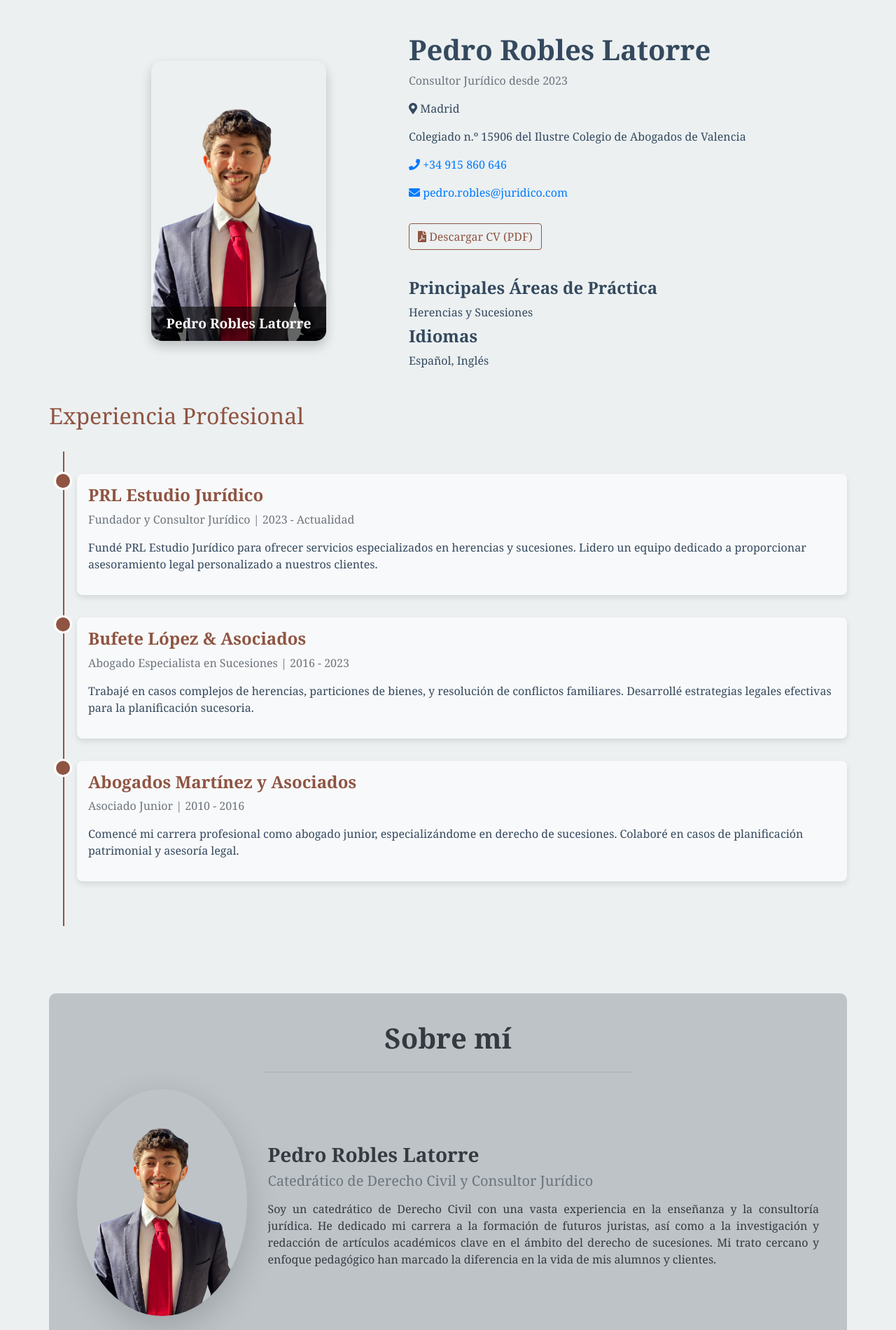
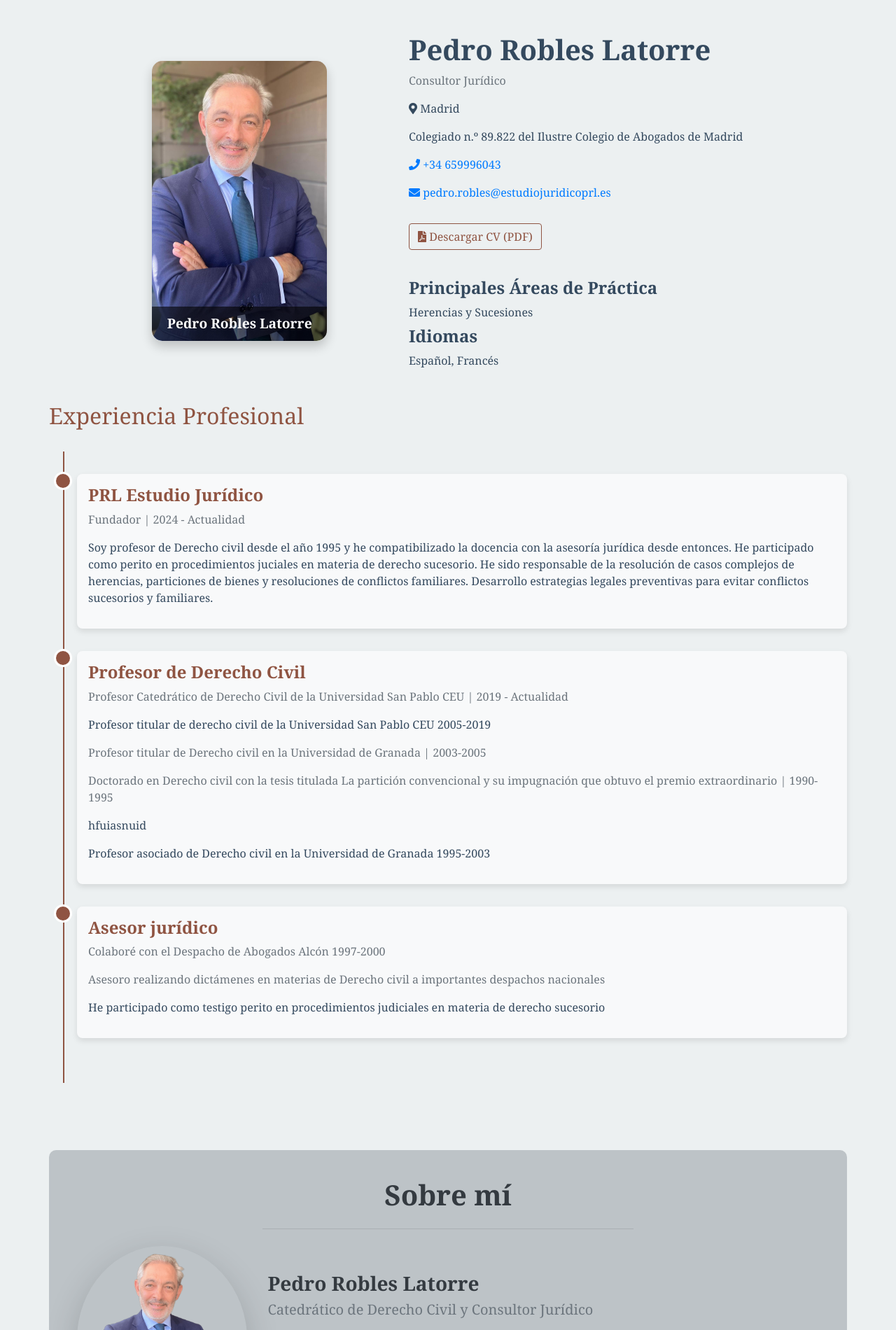
Before and after one commit to QuiqueRobles/EstudioJuridicoPRL, a Flask app: page / in a window 1280 px wide. Shown: the part 641-2541 px from the top of the page at 70% size. Run offline with Flask 3, Linux system fonts and the light colour scheme; some libraries are stand-ins or nearby versions.

Commit message:
Added contact form logic and text and photos

```diff
--- a/app/routes.py
+++ b/app/routes.py
@@ -67,6 +67,66 @@
         return render_template('herencia.html')
 
     return render_template('herencia.html')
+
+@app.route('/contacto', methods=['GET', 'POST'])
+def contacto():
+    if request.method == 'POST':
+        # Recoge la información del formulario
+        nombre = request.form['nombre']
+        email = request.form['email']
+        asunto = request.form['asunto']
+        mensaje = request.form['mensaje']
+
+        # Construir el mensaje de correo
+        access_token = get_access_token()  # Asegúrate de que tienes una función para obtener el token
+        email_data = {
+            "message": {
+                "subject": f"Nuevo Mensaje de Contacto: {asunto}",
+                "body": {
+                    "contentType": "Text",
+                    "content": f"""
+                    Has recibido un nuevo mensaje de contacto:
+
+                    Nombre: {nombre}
+                    Email: {email}
+
+                    Asunto: {asunto}
+                    Mensaje:
+                    {mensaje}
+
+                    Este mensaje fue enviado desde el formulario de contacto en el sitio web.
+                    """
+                },
+                "toRecipients": [
+                    {
+                        "emailAddress": {
+                            "address": "pedro.robles@estudiojuridicoprl.es"
+                        }
+                    }
+                ]
+            }
+        }
+
+        try:
+            # Enviar el correo usando Microsoft Graph API
+            response = requests.post(
+                "https://graph.microsoft.com/v1.0/users/pedro.robles@estudiojuridicoprl.es/sendMail",
+                headers={
+                    "Authorization": f"Bearer {access_token}",
+                    "Content-Type": "application/json"
+                },
+                json=email_data
+            )
+            response.raise_for_status()
+            flash('Tu mensaje ha sido enviado con éxito. Nos pondremos en contacto contigo pronto.', 'success')
+        except requests.exceptions.HTTPError as err:
+            # Capturar y mostrar el error
+            error_message = err.response.json().get("error", {}).get("message", str(err))
+            flash(f'No se pudo enviar el correo electrónico. Error: {error_message}', 'danger')
+
+        return render_template('index.html')
+
+    return render_template('index.html')
 
 
 @app.route('/particiones', methods=['GET', 'POST'])
--- a/app/templates/index.html
+++ b/app/templates/index.html
@@ -26,14 +26,14 @@
             <div class="cards-container">
                 <div class="card">
                     <div class="card-body">
-                        <h5 class="card-title">Servicios de Herencias</h5>
+                        <h5 class="card-title">Asesoramiento sobre Herencias</h5>
                         <p class="card-text">Conoce más sobre nuestros servicios especializados en herencias.</p>
                         <a href="#servicios" class="btn btn-primary">Ver Herencias</a>
                     </div>
                 </div>
                 <div class="card">
                     <div class="card-body">
-                        <h5 class="card-title">Servicios de Particiones</h5>
+                        <h5 class="card-title">Asesoramiento sobre Particiones</h5>
                         <p class="card-text">Descubre cómo podemos ayudarte con la partición de bienes.</p>
                         <a href="#servicios" class="btn btn-primary">Ver Particiones</a>
                     </div>
@@ -57,7 +65,7 @@
                         <!-- Professional Photo -->
                         <div class="col-md-6 text-center d-flex align-items-center justify-content-center">
                             <div class="photo-container">
-                                <img src="{{ url_for('static', filename='img/pedro-robles.png') }}" alt="Pedro Robles Latorre">
+                                <img src="{{ url_for('static', filename='img/pedro-robles.jpg') }}" alt="Pedro Robles Latorre">
                                 <div class="photo-overlay">Pedro Robles Latorre</div>
                             </div>
                         </div>
@@ -66,19 +74,19 @@
                         <div class="col-md-8 d-flex align-items-center">
                             <div class="details-container ml-md-4 mt-3 mt-md-0">
                                 <h2 class="display-4 font-weight-bold ">Pedro Robles Latorre</h2>
-                                <p class="text-muted">Consultor Jurídico desde 2023</p>
+                                <p class="text-muted">Consultor Jurídico</p>
                                 <p><i class="fas fa-map-marker-alt "></i> Madrid</p>
-                                <p>Colegiado n.º 15906 del Ilustre Colegio de Abogados de Valencia</p>
-                                <p><a href="tel:+34915860646" class="text-primary"><i class="fas fa-phone"></i> +34 915 860 646</a></p>
+                                <p>Colegiado n.º 89.822 del Ilustre Colegio de Abogados de Madrid</p>
+                                <p><a href="tel:+34915860646" class="text-primary"><i class="fas fa-phone"></i> +34 659996043</a></p>
                                 <p><a href="mailto:pedro.robles@juridico.com" class="text-primary"><i class="fas fa-envelope"></i>
-                                        pedro.robles@juridico.com</a></p>
+                                        pedro.robles@estudiojuridicoprl.es</a></p>
                                 <a href="{{ url_for('static', filename='docs/CV_Pedro_Robles.pdf') }}" class="btn btn-outline-primary my-3"><i
                                         class="fas fa-file-pdf"></i> Descargar CV (PDF)</a>
                                 <div class="mt-4">
                                     <h4 class="font-weight-bold ">Principales Áreas de Práctica</h4>
                                     <p class="mb-2">Herencias y Sucesiones</p>
                                     <h4 class="font-weight-bold ">Idiomas</h4>
-                                    <p class="mb-0">Español, Inglés</p>
+                                    <p class="mb-0">Español, Francés</p>
                                 </div>
                             </div>
                         </div>
@@ -100,9 +108,10 @@
                         <div class="timeline-dot"></div>
                         <div class="timeline-content">
                             <h4 class="timeline-title">PRL Estudio Jurídico</h4>
-                            <p class="text-muted">Fundador y Consultor Jurídico | 2023 - Actualidad</p>
-                            <p>Fundé PRL Estudio Jurídico para ofrecer servicios especializados en herencias y sucesiones.
-                                Lidero un equipo dedicado a proporcionar asesoramiento legal personalizado a nuestros clientes.
+                            <p class="text-muted">Fundador | 2024 - Actualidad</p>
+                            <p>Soy profesor de Derecho civil desde el año 1995 y he compatibilizado la docencia con la asesoría jurídica desde entonces. He participado como perito en procedimientos juciales en materia de derecho sucesorio.
+                                He sido responsable de la resolución de casos complejos de herencias, particiones de bienes y resoluciones de conflictos familiares.
+                                Desarrollo estrategias legales preventivas para evitar conflictos sucesorios y familiares.
                             </p>
                         </div>
                     </div>
@@ -110,20 +119,29 @@
                     <div class="timeline-item">
                         <div class="timeline-dot"></div>
                         <div class="timeline-content">
-                            <h4 class="timeline-title">Bufete López & Asociados</h4>
-                            <p class="text-muted">Abogado Especialista en Sucesiones | 2016 - 2023</p>
-                            <p>Trabajé en casos complejos de herencias, particiones de bienes, y resolución de conflictos
-                                familiares. Desarrollé estrategias legales efectivas para la planificación sucesoria.</p>
+                            <h4 class="timeline-title">Profesor de Derecho Civil</h4>
+                            <p class="text-muted">Profesor Catedrático de Derecho Civil de la Universidad San Pablo CEU | 2019 - Actualidad</p>
+                            <p>Profesor titular de derecho civil de la Universidad San Pablo CEU 2005-2019</p>
+                            <p class="text-muted">Profesor titular de Derecho civil en la Universidad de Granada | 2003-2005
+                            <p class="text-muted">Doctorado en Derecho civil con la tesis titulada La partición convencional y su impugnación que obtuvo el premio
+                            extraordinario | 1990-1995</p>
+                            <p>hfuiasnuid</p>
+                            <p> Profesor asociado de Derecho civil en la Universidad de Granada 1995-2003</p>
+
+
+
+                    </p>
                         </div>
                     </div>
                     <!-- Timeline Item 3 -->
                     <div class="timeline-item">
                         <div class="timeline-dot"></div>
                         <div class="timeline-content">
-                            <h4 class="timeline-title">Abogados Martínez y Asociados</h4>
-                            <p class="text-muted">Asociado Junior | 2010 - 2016</p>
-                            <p>Comencé mi carrera profesional como abogado junior, especializándome en derecho de sucesiones.
-                                Colaboré en casos de planificación patrimonial y asesoría legal.</p>
+                            <h4 class="timeline-title">Asesor jurídico</h4>
+                            <p class="text-muted">Colaboré con el Despacho de Abogados Alcón 1997-2000
+                            <p class="text-muted">Asesoro realizando dictámenes en materias de Derecho civil a importantes despachos nacionales
+                            <p class="text-muted"></p>He participado como testigo perito en procedimientos judiciales en materia de derecho sucesorio
+                            <p></p>
                         </div>
                     </div>
                 </div>
@@ -148,7 +166,7 @@
                         <h5 class="text-muted">Catedrático de Derecho Civil y Consultor Jurídico</h5>
                         <p class="text-justify mt-3 text-dark">Soy un catedrático de Derecho Civil con una vasta experiencia en la
                             enseñanza y la consultoría jurídica. He dedicado mi carrera a la formación de futuros juristas, así como
-                            a la investigación y redacción de artículos académicos clave en el ámbito del derecho de sucesiones. Mi
+                            a la investigación y redacción de artículos académicos en el ámbito del derecho civil y en especial en materia de sucesiones. Mi
                             trato cercano y enfoque pedagógico han marcado la diferencia en la vida de mis alumnos y clientes.</p>
                     </div>
                 </div>
@@ -244,7 +262,7 @@
                     <div class="col-md-6">
                         <div class="card interactive-card">
                             <img src="{{ url_for('static', filename='img/patrimony.png') }}" class="card-img-top"
-                                alt="Servicios de Herencias" style="width:350px">
+                                alt="Servicios de Herencias" style="width:400px">
                             <div class="card-body">
                                 <h3 class="card-title">Asesoramiento en Herencias</h3>
                                 <p class="card-text">Ofrecemos asesoramiento experto en la planificación y gestión de
@@ -260,7 +278,7 @@
                     <div class="col-md-6">
                         <div class="card interactive-card">
                             <img src="{{ url_for('static', filename='img/lawicon.png') }}" class="card-img-top"
-                                alt="Servicios de Particiones" style="width:350px">
+                                alt="Servicios de Particiones" style="width:400px">
                             <div class="card-body">
                                 <h3 class="card-title">Gestión de Particiones</h3>
                                 <p class="card-text">Gestionamos el proceso de partición de bienes, asegurando una
```
Also changed, not shown: other parts of app/templates/index.html (+13 -4 lines), app/static/img/pedro-robles.jpg (added), app/static/img/pedro-robles.png.
